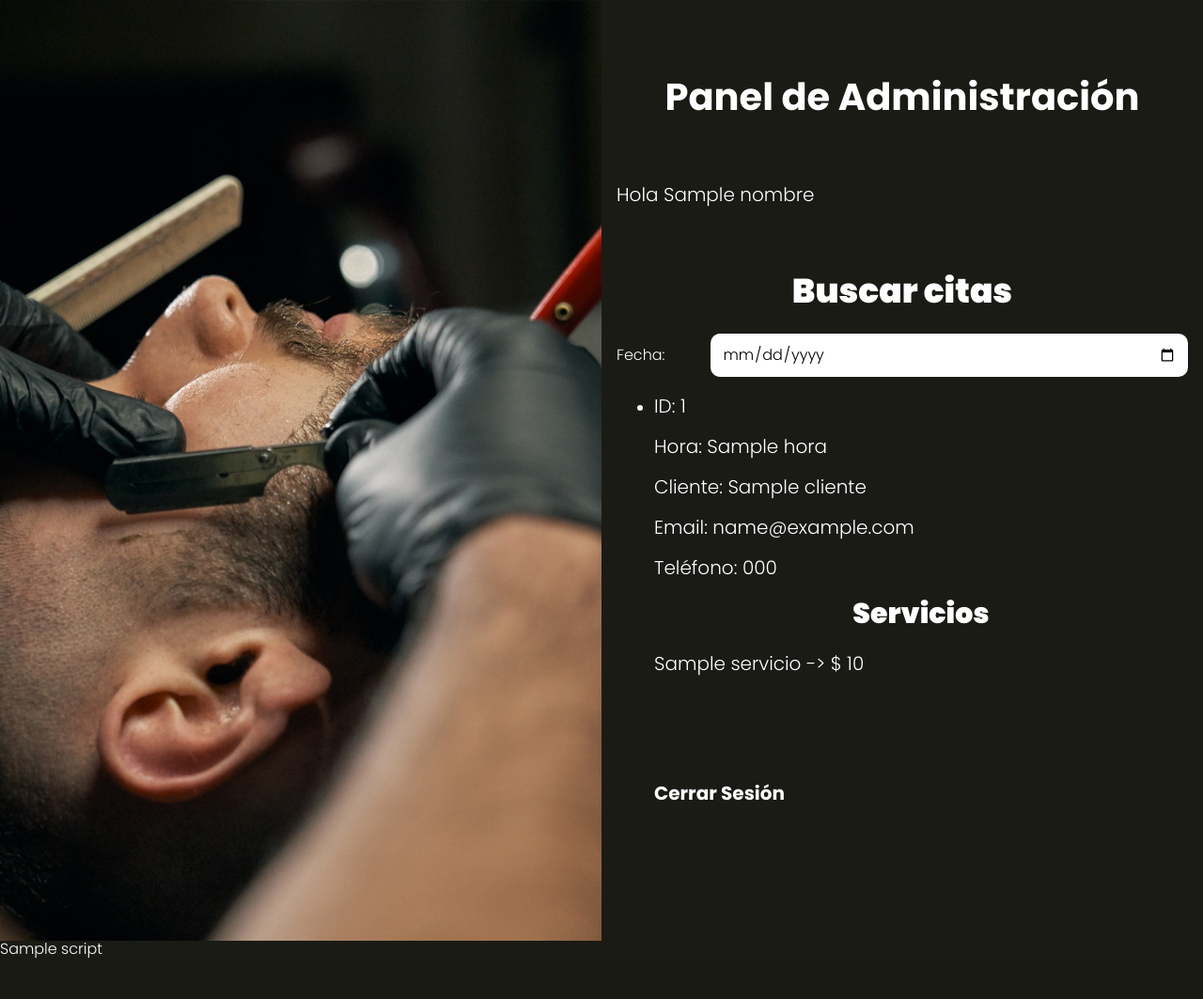
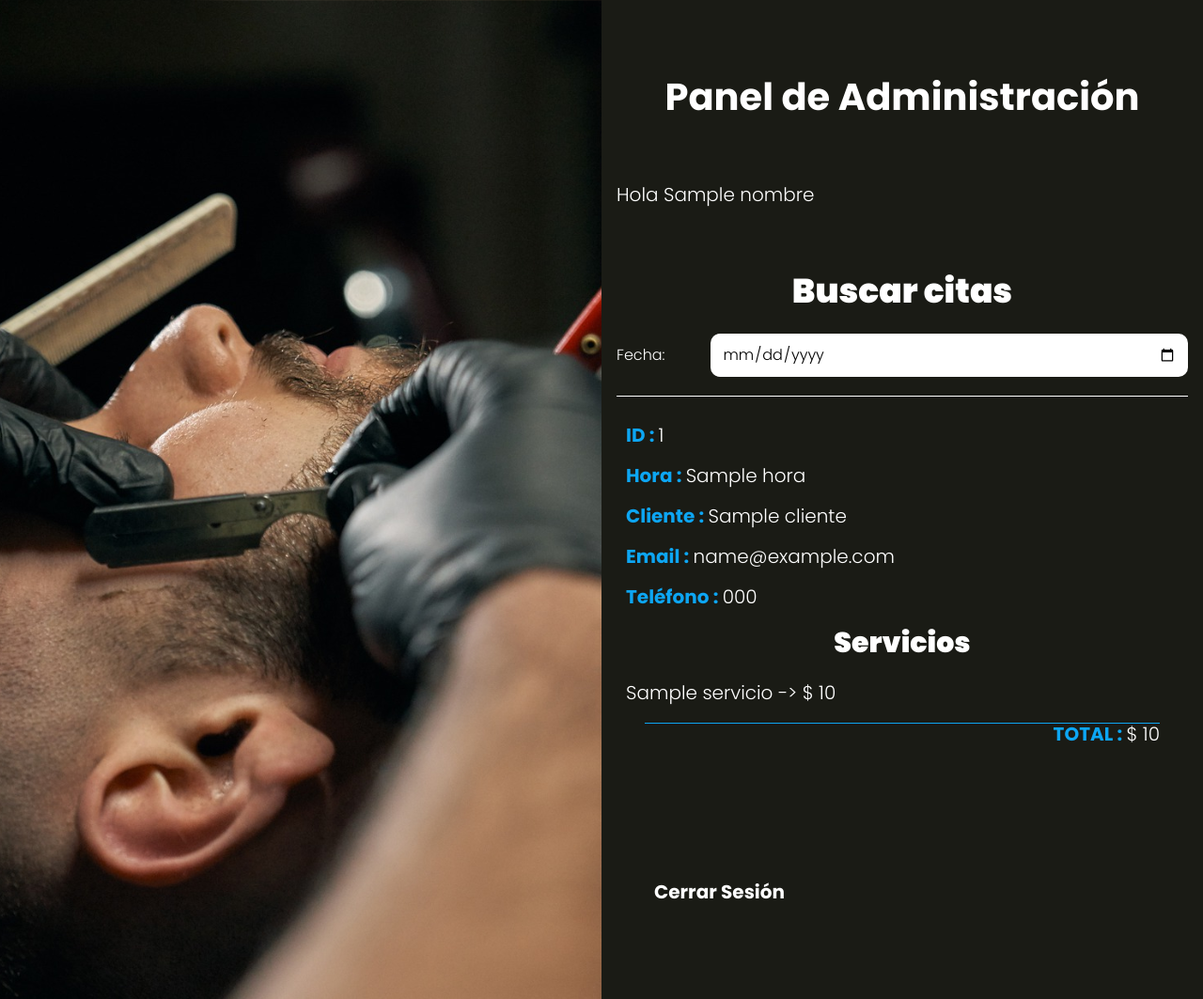
Before and after one commit to JPalacio3/appsalonMVC, a PHP site: the page made by views/admin/index.php in a window 1280 px wide. Shown: the top 1063 px of the page at 94% size. Before the commit the page ends 1020 px from the top, so only its background shows below. Run offline with PHP 8.4, Linux system fonts and the light colour scheme; the template is opened without the code that fills it: most values are stand-ins (such as "Sample title", 1, 10 or a date in 2020).

Commit message:
mostrar el total del valor de la cita en pantalla

```diff
--- /dev/null
+++ b/src/scss/layout/_admin.scss
@@ -0,0 +1,38 @@
+@use 'base/variables' as v;
+
+.citas {
+    list-style: none;
+    padding: 0;
+
+    li {
+        padding: 1rem;
+        border-top: 1px solid v.$blanco;
+
+        p {
+            font-weight: v.$bold;
+            color: v.$azul;
+        }
+
+        span,
+        .servicio {
+            font-weight: v.$regular;
+            color: v.$blanco;
+
+        }
+
+        &:hover {
+            background-color: rgb(37, 37, 37);
+            border-radius: 3rem;
+            transition: .5s;
+
+        }
+
+        .total {
+            border-top: 1px solid;
+            border-style: inherit;
+            margin: 2rem;
+            text-transform: uppercase;
+            text-align: right;
+        }
+    }
+}
--- a/src/scss/layout/_index.scss
+++ b/src/scss/layout/_index.scss
@@ -2,3 +2,4 @@
 @forward 'cita';
 @forward 'servicios';
 @forward 'resumen';
+@forward 'admin';
--- a/views/admin/index.php
+++ b/views/admin/index.php
@@ -18,34 +18,40 @@
     <ul class="citas">
         <?php
         $idCita = null;
-        foreach ($citas as $cita) {
+        foreach ($citas as $key => $cita) {
+            //debuguear($key);
 
-            if ($idCita !== $cita->id) { ?>
+            if ($idCita !== $cita->id) {
+                $total = 0;
+        ?>
         <li>
-            <p> ID: <span><?php echo $cita->id; ?></span></p>
-            <p> Hora: <span><?php echo $cita->hora; ?></span></p>
-            <p> Cliente: <span><?php echo $cita->cliente; ?></span></p>
-            <p> Email: <span><?php echo $cita->email; ?></span></p>
-            <p> Teléfono: <span><?php echo $cita->telefono; ?></span></p>
+            <p> ID : <span><?php echo $cita->id; ?></span></p>
+            <p> Hora : <span><?php echo $cita->hora; ?></span></p>
+            <p> Cliente : <span><?php echo $cita->cliente; ?></span></p>
+            <p> Email : <span><?php echo $cita->email; ?></span></p>
+            <p> Teléfono : <span><?php echo $cita->telefono; ?></span></p>
 
             <h3>Servicios</h3>
 
             <?php
                 $idCita = $cita->id;
             } // Fin de if
+            // Devolver el valor total de los servicios
+            $total += $cita->precio;
                 ?>
 
             <p class="servicio"> <?php echo $cita->servicio . " -> $ " . $cita->precio; ?></p>
+            <?php
+                $actual = $cita->id;
+                $proximo = $citas[$key + 1]->id ?? 0;
 
-        </li> <?php } // Fin de ForEach
-                        ?>
+                if (esUltimo($actual, $proximo)) { ?>
+            <p class="total"> Total : <span> $ <?php echo $total; ?> </span>
+            </p>
+            <?php } ?>
+            <?php } // Fin de ForEach
+            ?>
     </ul>
-
 </div>
 
-
-
-
-
-
 <?php include_once __DIR__ . '/../templates/barra.php'; ?>
```
Also changed, not shown: includes/funciones.php (+8 -0 lines), public/build/css/app.css, 1 other file.
